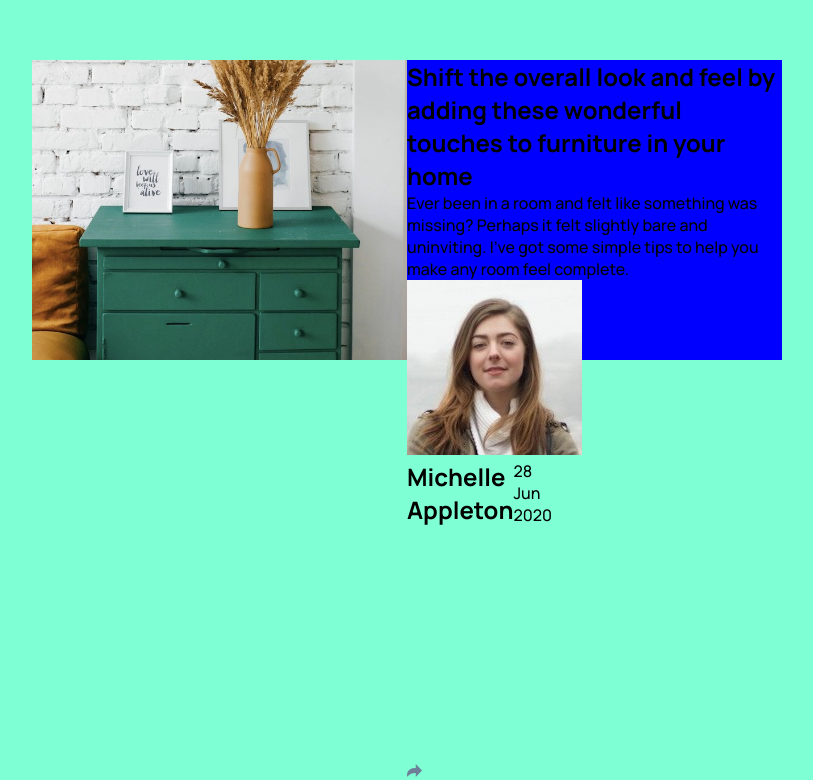
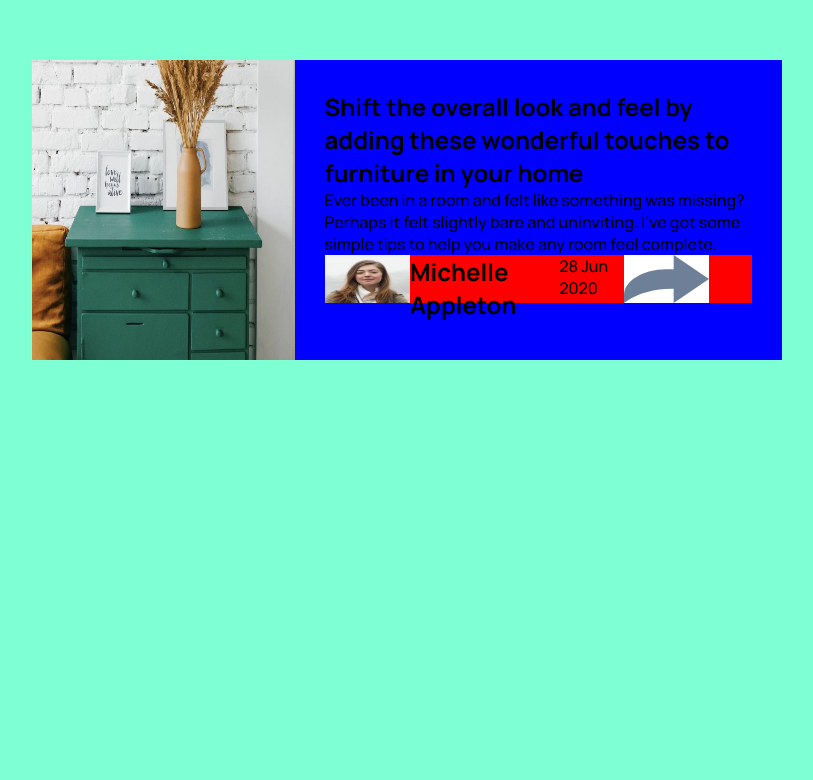
Before and after one commit to VMH1225/FrontEndMentor, a plain HTML site: page article-preview-component-master/index.html in a window 1280 px wide. Shown: the part 190-970 px from the top of the page, without its empty margins (233-1046 px from the left). After the commit the page ends 800 px from the top, so only its background shows below. Drawn offline with Linux system fonts and the light colour scheme.

Commit message:
added image width

```diff
--- a/article-preview-component-master/css/style.css
+++ b/article-preview-component-master/css/style.css
@@ -21,18 +21,35 @@ main{
     background-color: red;
     display: flex;
 }
-.bottomCotainer{
+
+#bottomContainer{
     display: flex;
+    background-color: red;
+    height: 20%;
+    width: 100%;
+}
+
+
+#bottomContainer img{
+    width: 20%;
+    background-color:white;
+    height: 100%;
+}
+.container{
+    width: 35%;
 }
 .name{
     display: flex;
 }
 img{
-    max-width: 100%;
+    height: 100%;
+    width: 100%;
+
 }
 section{
-    width: 50%;
+    width: 65%;
     height: 100%;
+    padding: 4%;
     background-color: blue;
 }
 div{
--- a/article-preview-component-master/index.html
+++ b/article-preview-component-master/index.html
@@ -27,7 +27,7 @@
         <div id="bottomContainer">
           <img src="images/avatar-michelle.jpg" alt="avatar Michelle">
           <div class="name">
-          <h2> Michelle Appleton</h2>
+          <h2> Michelle Appleton</h2> <br>
           <span> 28 Jun 2020</span>
           </div>
           <img src="images/icon-share.svg" alt="share icon">
```
